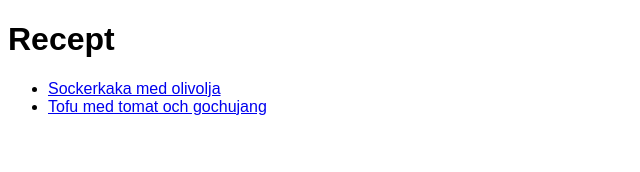
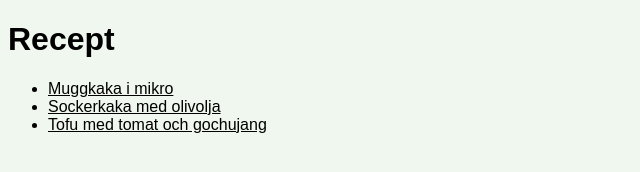
Before and after one commit to fbontin/personal-recipes, an Eleventy site: page app/src/index.md in a window 1280 px wide. Shown: the whole page, without its empty margins (0-640 px from the left). Built offline with nearby package versions, Linux system fonts and the light colour scheme; Eleventy itself is replaced by a stand-in of ours; files that its build step writes are made by us from their sources.

Commit message:
Add first steps of theme + muggkaka recipe

```diff
--- a/app/src/css/style.css
+++ b/app/src/css/style.css
@@ -1,3 +1,17 @@
+:root {
+  --black: #000000ff;
+  --paynes-gray: #5d737eff;
+  --maize: #fff07cff;
+  --mint-cream: #f0f7eeff;
+  --cambridge-blue: #87bba2ff;
+}
+
 body {
   font-family: sans-serif;
+  background-color: var(--mint-cream);
+  color: var(--black);
 }
+
+a {
+  color: var(--black);
+}
```
Also changed, not shown: app/src/recipes/muggkaka-i-mikro.md (added, +17 -0 lines).
